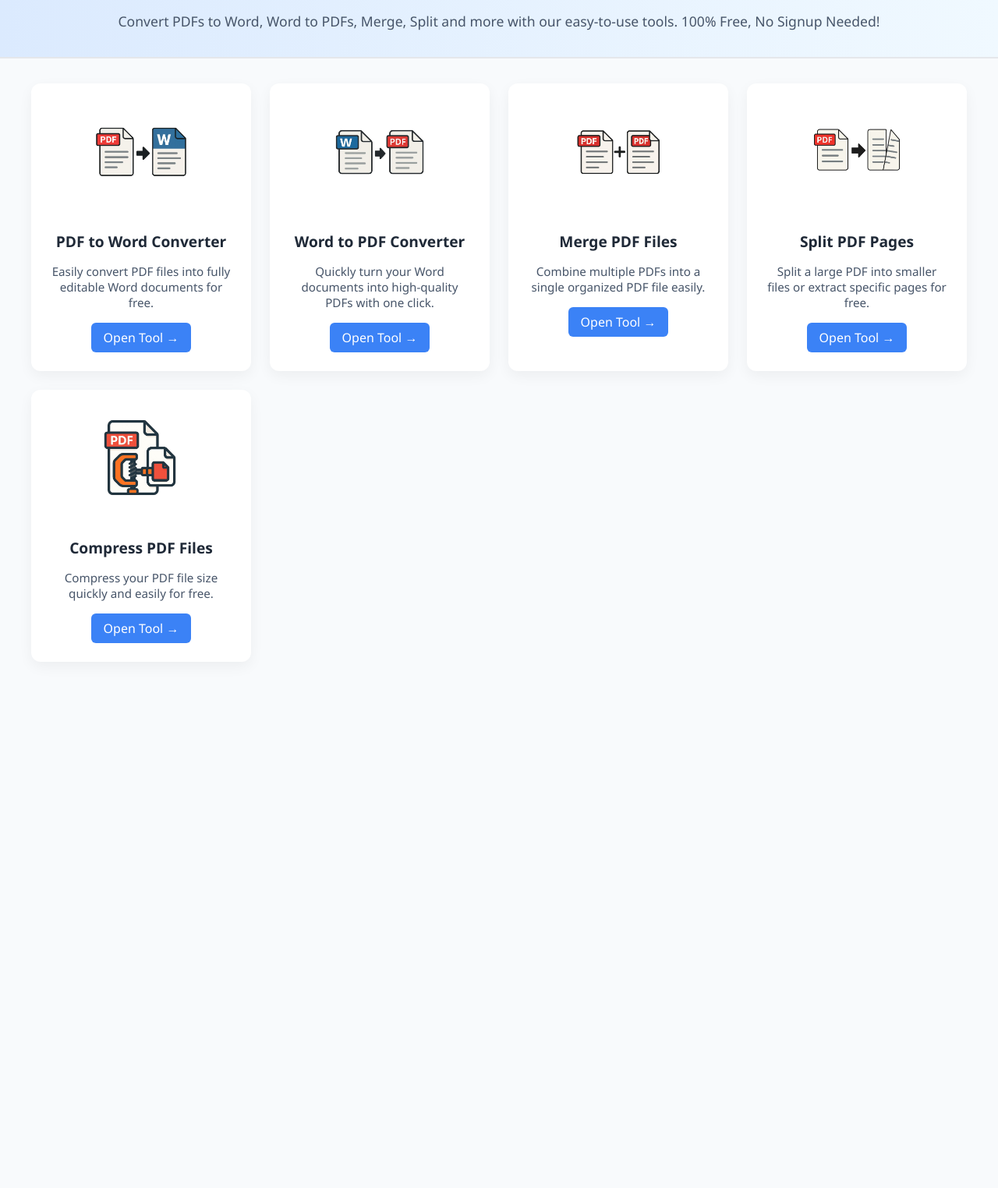
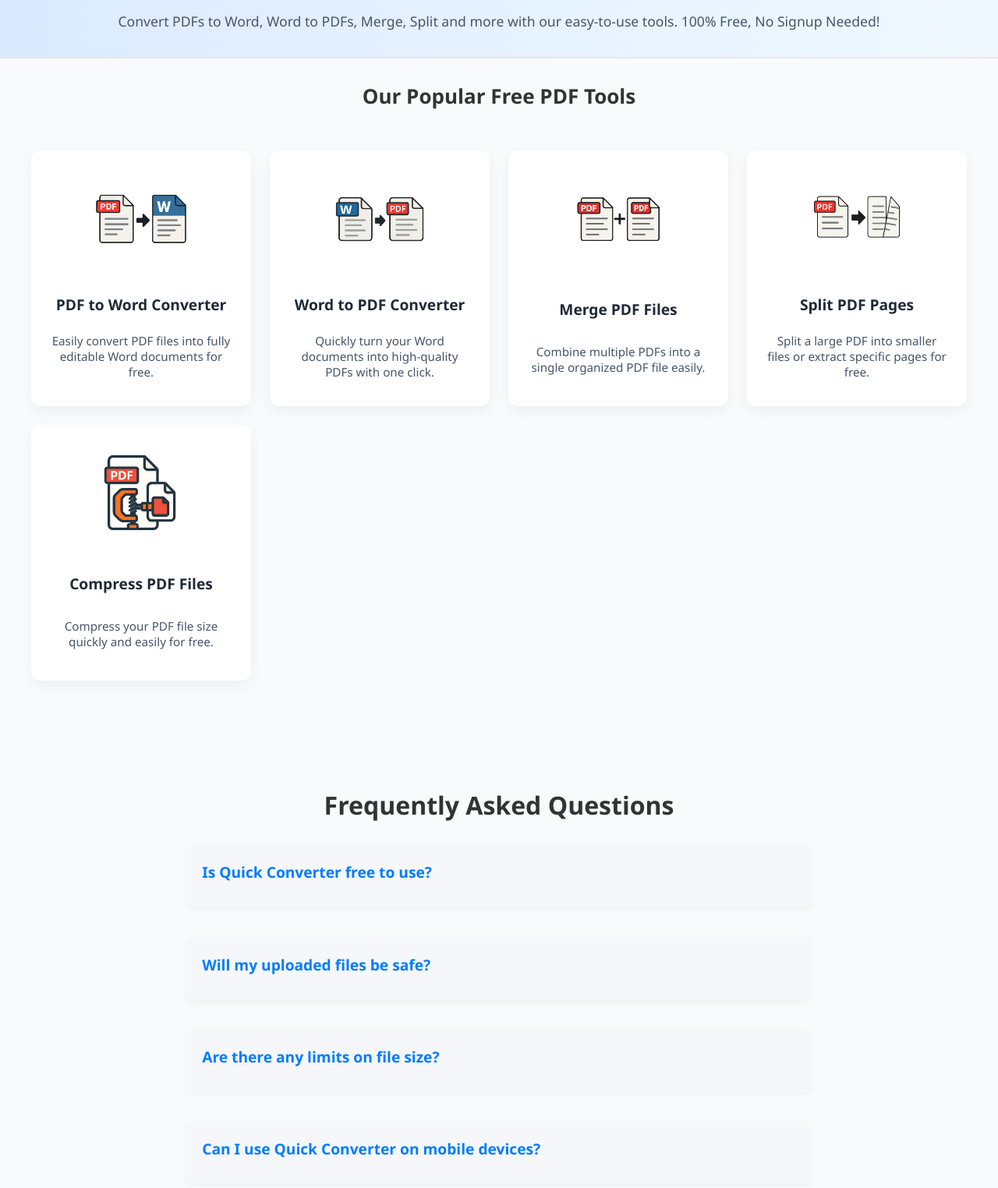
Before and after one commit to disururathnayake/QuickConverter, a React app in the folder client/: page / in a window 1280 px wide. Shown: the part 180-1704 px from the top of the page at 78% size. Before the commit the page ends 1061 px from the top, so only its background shows below. Built offline with nearby package versions, Linux system fonts and the light colour scheme.

Commit message:
home seo optimize

```diff
--- a/client/src/Home.css
+++ b/client/src/Home.css
@@ -57,13 +57,18 @@ body {
 .tools-grid {
   display: grid;
   grid-template-columns: repeat(auto-fit, minmax(260px, 1fr));
-    gap: 1.5rem;
+  gap: 2rem;
   padding: 2rem;
   max-width: 1200px;
   margin: auto;
 }
 
 /* Tool Card */
+.tool-card-link {
+  text-decoration: none;
+  color: inherit;
+}
+
 .tool-card {
   background: white;
   border-radius: 12px;
@@ -71,32 +76,49 @@ body {
   text-align: center;
   box-shadow: 0 6px 18px rgba(0, 0, 0, 0.05);
   transition: transform 0.3s ease, box-shadow 0.3s ease;
+  height: 280px; /* Set fixed height */
+  display: flex;
+  flex-direction: column;
+  justify-content: space-between;
 }
 
-  .tool-card:hover {
+.tool-card-link:hover .tool-card {
   transform: translateY(-5px);
   box-shadow: 0 10px 24px rgba(0, 0, 0, 0.1);
 }
 
 .tool-image {
-    width: 64px;
-    height: 64px;
+  width: 128px;
+  height: 128px;
   object-fit: contain;
   margin-bottom: 1rem;
+  margin-left: auto;
+  margin-right: auto;
 }
 
 .tool-card h2 {
-    font-size: 1.2rem;
+  font-size: 1.3rem;
   font-weight: 600;
   margin-bottom: 0.5rem;
+  color: #1f2937;
 }
 
 .tool-card p {
-    font-size: 0.95rem;
+  font-size: 1rem;
   color: #475569;
   margin-bottom: 1rem;
 }
 
+/* Heading before tools */
+.tools-heading {
+  font-size: 26px;
+  text-align: center;
+  margin-top: 30px;
+  margin-bottom: 20px;
+  color: #333;
+}
+
+/* Tool Link (button) - not needed anymore */
 .tool-link {
   display: inline-block;
   padding: 0.5rem 1rem;
@@ -111,3 +133,15 @@ body {
 .tool-link:hover {
   background-color: #2563eb;
 }
+.faq-section {
+  max-width: 800px;
+  margin: 3rem auto;
+  padding: 1rem;
+}
+
+.faq-section h2 {
+  text-align: center;
+  font-size: 1.8rem;
+  margin-bottom: 2rem;
+  color: #1f2937;
+}
--- a/client/src/Home.jsx
+++ b/client/src/Home.jsx
@@ -9,6 +9,8 @@ import compresspdf from "./assets/compress-pdf.png";
 import Navbar from "./templates/Navbar.jsx";
 import usePageTitle from "./hooks/usePageTitle";
 import { Helmet } from "react-helmet";
+import FAQAccordion from "./templates/FAQAccordion";
+import homeFaqSchema from "./schemas/home-faqs-schema.js"
 
 function Home() {
 
@@ -39,7 +41,7 @@ function Home() {
       description: "Split a large PDF into smaller files or extract specific pages for free.",
       image: splitpdf,
       href: "/split-pdf",
-      alt: "plit PDF Pages Icon",
+      alt: "Split PDF Pages Icon",
     },
     {
       name: "Compress PDF Files",
@@ -82,6 +84,9 @@ function Home() {
       "name": "Quick Converter"
     })}
   </script>
+  <script type="application/ld+json">
+  {JSON.stringify(homeFaqSchema)}
+</script>
       </Helmet>
       <Navbar />
 
@@ -90,18 +95,40 @@ function Home() {
   <p>Convert PDFs to Word, Word to PDFs, Merge, Split and more with our easy-to-use tools. 100% Free, No Signup Needed!</p>
 </header>
 
+<h2 className="tools-heading">Our Popular Free PDF Tools</h2>
+
 <section className="tools-grid">
   {tools.map((tool, index) => (
-          <div className="tool-card image-style" key={index}>
-            <img src={tool.image} alt={tool.name} className="tool-image" style={{ width: "128px", height: "128px", objectFit: "contain" }} />
+    <Link to={tool.href} className="tool-card-link" key={index}>
+      <div className="tool-card image-style">
+        <img src={tool.image} alt={tool.name} className="tool-image" />
         <h2>{tool.name}</h2>
         <p>{tool.description}</p>
-            <Link to={tool.href} className="tool-link">
-              Open Tool →
+      </div>
     </Link>
-          </div>
   ))}
 </section>
+<FAQAccordion
+    faqs={[
+      {
+        question: "Is Quick Converter free to use?",
+        answer: "Yes, Quick Converter is completely free to use. No signup or installation needed."
+      },
+      {
+        question: "Will my uploaded files be safe?",
+        answer: "Absolutely. We respect your privacy. Your uploaded files are automatically deleted after the conversion process."
+      },
+      {
+        question: "Are there any limits on file size?",
+        answer: "We recommend uploading PDF files smaller than 100MB for the best speed and performance."
+      },
+      {
+        question: "Can I use Quick Converter on mobile devices?",
+        answer: "Yes! Our website is fully responsive and works smoothly on smartphones, tablets, and desktops."
+      }
+    ]}
+  />
+
     </div>
   );
 }
--- /dev/null
+++ b/client/src/schemas/home-faqs-schema.js
@@ -0,0 +1,40 @@
+const homeFaqSchema = {
+    "@context": "https://schema.org",
+    "@type": "FAQPage",
+    "mainEntity": [
+      {
+        "@type": "Question",
+        "name": "Is Quick Converter free to use?",
+        "acceptedAnswer": {
+          "@type": "Answer",
+          "text": "Yes, Quick Converter is completely free to use. No signup or installation needed."
+        }
+      },
+      {
+        "@type": "Question",
+        "name": "Will my uploaded files be safe?",
+        "acceptedAnswer": {
+          "@type": "Answer",
+          "text": "Absolutely. We respect your privacy. Your uploaded files are automatically deleted after the conversion process."
+        }
+      },
+      {
+        "@type": "Question",
+        "name": "Are there any limits on file size?",
+        "acceptedAnswer": {
+          "@type": "Answer",
+          "text": "We recommend uploading PDF files smaller than 100MB for the best speed and performance."
+        }
+      },
+      {
+        "@type": "Question",
+        "name": "Can I use Quick Converter on mobile devices?",
+        "acceptedAnswer": {
+          "@type": "Answer",
+          "text": "Yes! Our website is fully responsive and works smoothly on smartphones, tablets, and desktops."
+        }
+      }
+    ]
+  };
+
+  export default homeFaqSchema;
--- a/client/src/templates/Navbar.css
+++ b/client/src/templates/Navbar.css
@@ -78,12 +78,7 @@ body {
     box-shadow: 0 10px 24px rgba(0, 0, 0, 0.1);
   }
 
-  .tool-image {
-    width: 64px;
-    height: 64px;
-    object-fit: contain;
-    margin-bottom: 1rem;
-  }
+
 
   .tool-card h2 {
     font-size: 1.2rem;
```
Lines whose indentation alone changed are shown as unchanged.
